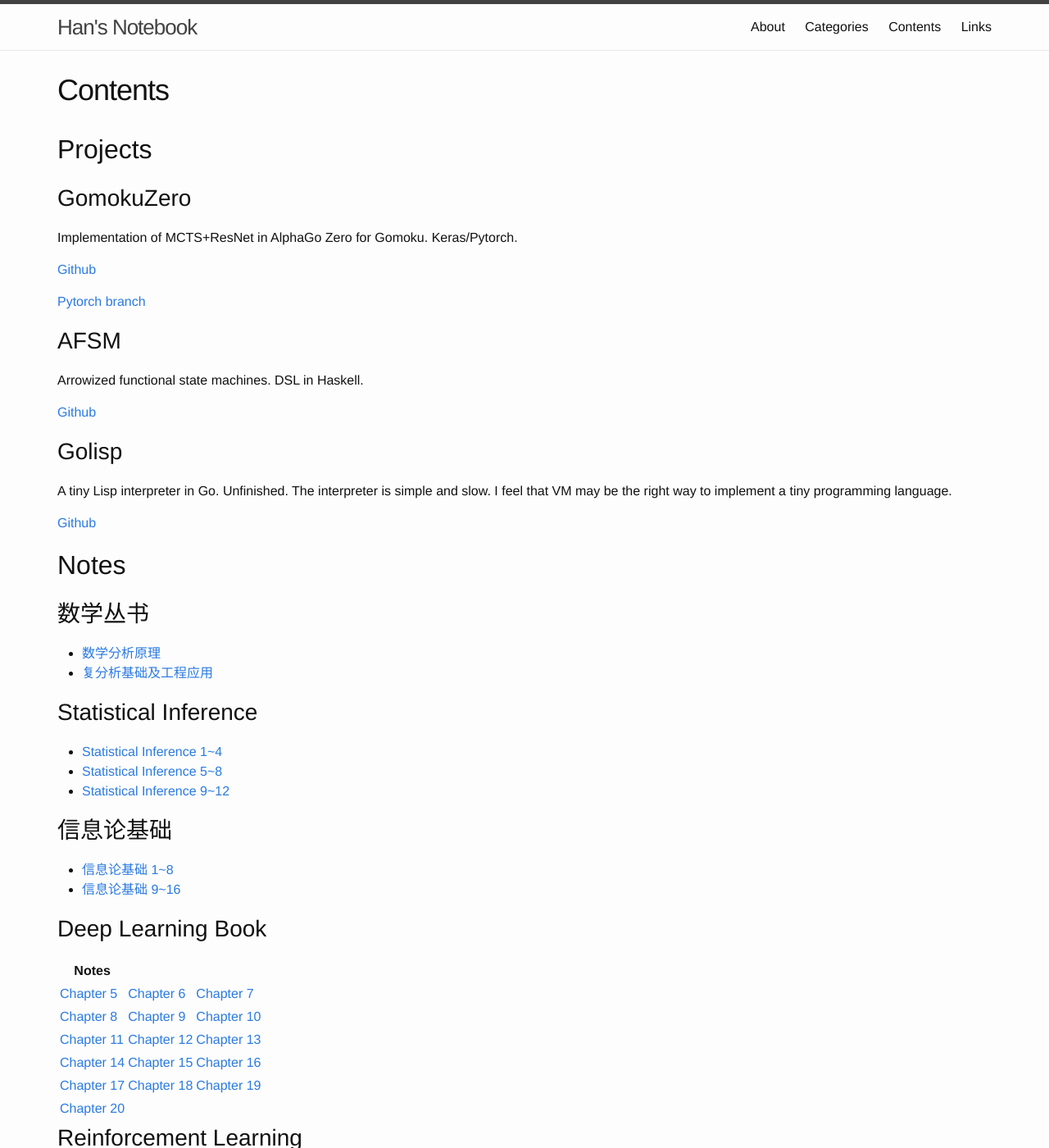
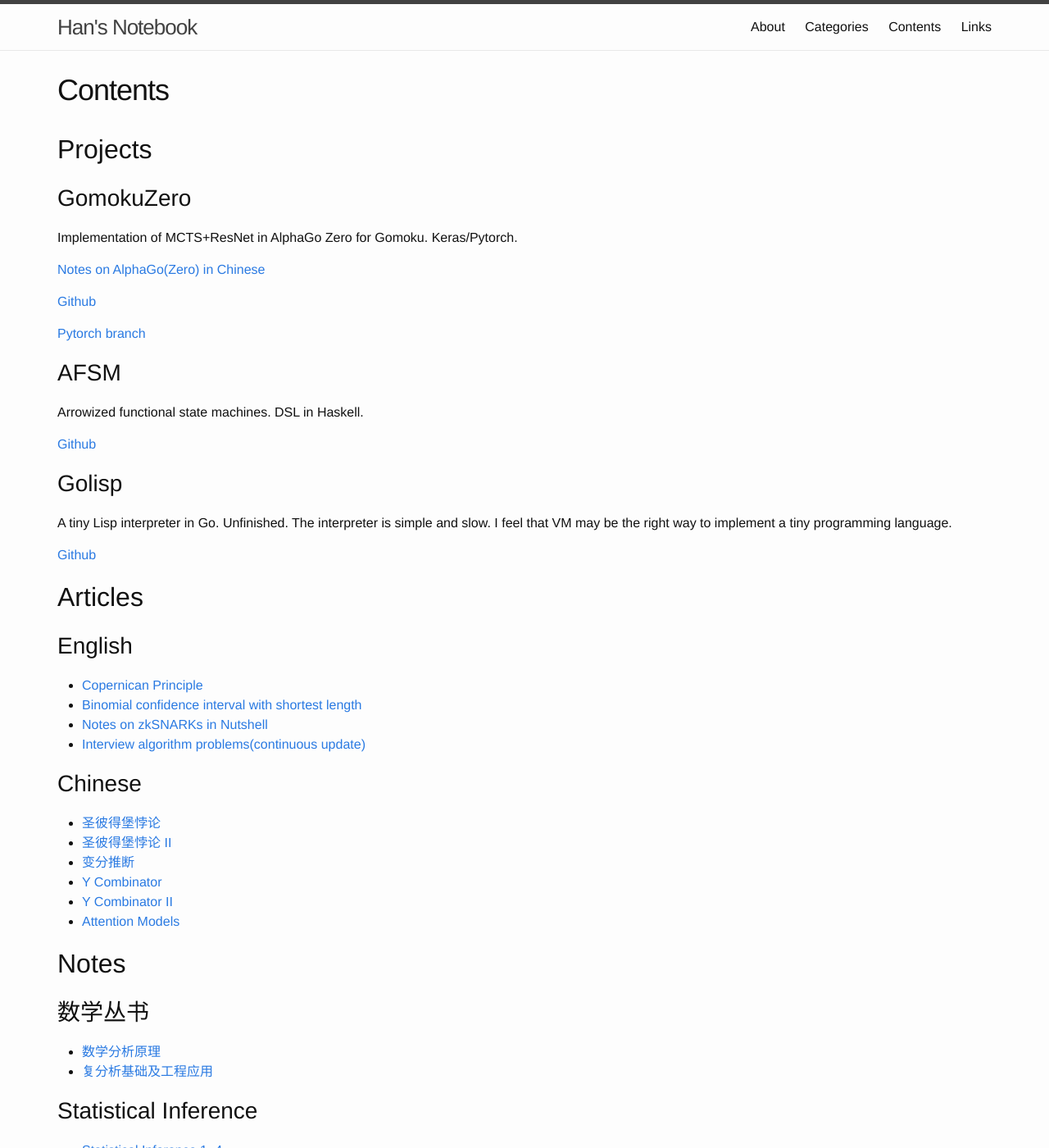
Before and after one commit to FiveEyes/FiveEyes.github.io, a Jekyll site: the page built from contents.md, in a window 1280 px wide and 1400 px high. Shown: the whole window at 82% size. Built offline with Jekyll 4.4.1, drawn with Linux system fonts in a browser that asks for light colours; some of the changed text lies outside the part shown.

Commit message:
Update contents.md

```diff
--- a/contents.md
+++ b/contents.md
@@ -9,6 +9,8 @@ permalink: /contents/
 ## GomokuZero
 
 Implementation of MCTS+ResNet in AlphaGo Zero for Gomoku. Keras/Pytorch.
+
+[Notes on AlphaGo(Zero) in Chinese]({% post_url 2018-12-23-AlphaGo-Notes %})
 
 [Github](https://github.com/FiveEyes/GomokuZero)
 
@@ -31,6 +33,22 @@ A tiny Lisp interpreter in Go. Unfinished. The interpreter is simple and slow. I
 [Github](https://github.com/FiveEyes/golisp)
 
 
+# Articles
+
+## English
+  * [Copernican Principle]({% post_url 2016-02-01-Copernican-Principle %})
+  * [Binomial confidence interval with shortest length]({% post_url 2019-06-10-binomial-confidence-interval %})
+  * [Notes on zkSNARKs in Nutshell]({% post_url 2019-06-21-zksnarks %})
+  * [Interview algorithm problems(continuous update)]({% post_url 2019-05-03-interview-algorithm-problems %})
+
+## Chinese
+  * [圣彼得堡悖论]({% post_url 2015-02-04-St-Petersburg-paradox %})
+  * [圣彼得堡悖论 II]({% post_url 2018-03-12-St-Petersburg-paradox-2 %})
+  * [变分推断]({% post_url 2017-08-25-Variational-Inference %})
+  * [Y Combinator]({% post_url 2018-04-07-Y-Combinator %})
+  * [Y Combinator II]({% post_url 2019-03-21-Y-Combinator-2 %})
+  * [Attention Models]({% post_url 2019-01-19-Attention-Models %})
+
 
 # Notes
 
@@ -48,7 +66,6 @@ A tiny Lisp interpreter in Go. Unfinished. The interpreter is simple and slow. I
   * [信息论基础 9~16]({% post_url 2016-01-08-Element-of-Information-Theory-2 %})
 
 ## Deep Learning Book
-
 
 | Notes | | |
 | --- | --- | --- |
```
Also changed, not shown: other parts of contents.md (+0 -11 lines).
